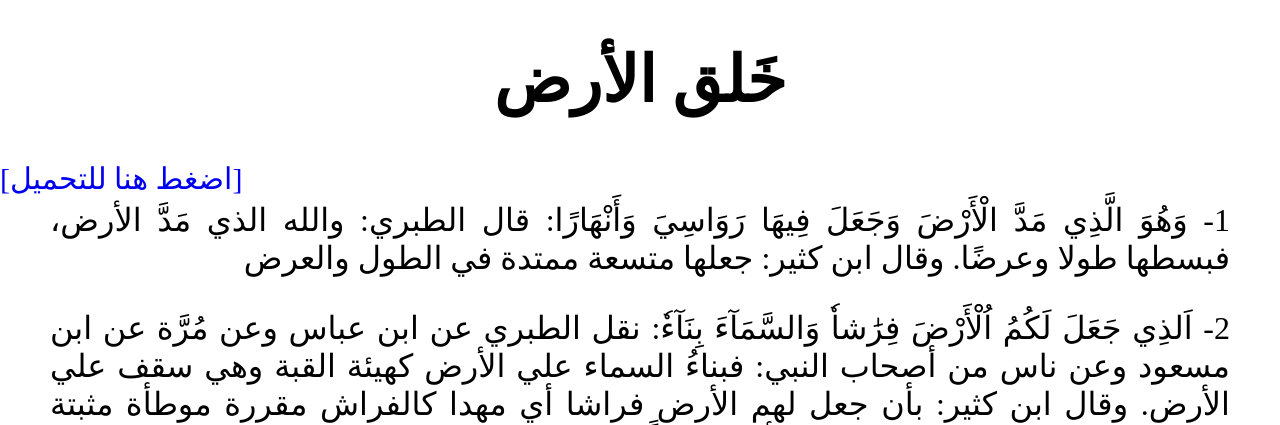
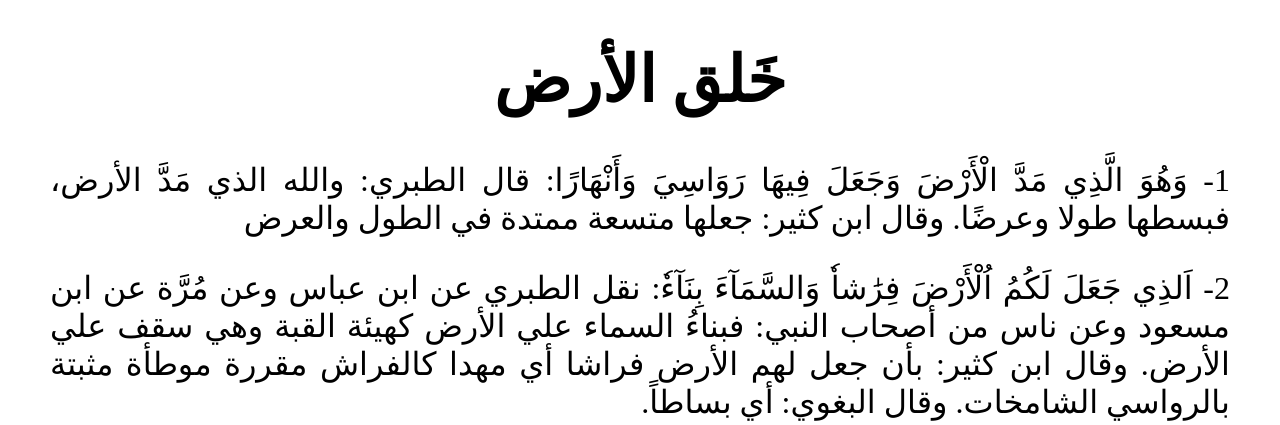
Before and after one commit to umawi1427/umawi-blogger, a PHP site: the page made by الأرض.php in a window 1280 px wide. Shown: the part 46-471 px from the top of the page. Run offline with PHP 8.4, Linux system fonts and the light colour scheme.

Commit message:
Update الأرض.php

```diff
--- a/الأرض.php
+++ b/الأرض.php
@@ -3,7 +3,6 @@ session_start();
 ?>
 <!DOCTYPE html>
 <html lang="ar">
-
 <head>
     <meta charset="UTF-8">
     <meta name="viewport" content="width=device-width, initial-scale=1.0">
@@ -29,7 +28,6 @@ session_start();
         </div>
     </nav>
     <h1 class="h">خَلق الأرض</h1>
-    <a class="downloadLink" href="downloads/الأرض من القرءان والسنة وأقوال السلف.pdf" style="font-size: 30px">[اضغط هنا للتحميل]</a>
     <p class="p">1- وَهُوَ الَّذِي مَدَّ الْأَرْضَ وَجَعَلَ فِيهَا رَوَاسِيَ وَأَنْهَارًا: قال الطبري: والله الذي مَدَّ الأرض، فبسطها طولا وعرضًا. وقال ابن كثير: جعلها متسعة ممتدة في الطول والعرض</p>
     <p class="p">2- اَلذِي جَعَلَ لَكُمُ اُلْأَرْضَ فِرَٰشاٗ وَالسَّمَآءَ بِنَآءٗ: نقل الطبري عن ابن عباس وعن مُرَّة عن ابن مسعود وعن ناس من أصحاب النبي: فبناءُ السماء علي الأرض كهيئة القبة وهي سقف علي الأرض. وقال ابن كثير: بأن جعل لهم الأرض فراشا أي مهدا كالفراش مقررة موطأة مثبتة بالرواسي الشامخات. وقال البغوي: أي بساطاً.</p>
     <p class="p">3- وَالْأَرْضَ فَرَشْنَٰهَا فَنِعْمَ اَلْمَٰهِدُونَ: قال البغوي: بسطناها ومهدناها لكم.</p>
@@ -51,5 +49,4 @@ session_start();
     <p class="p">19- عن أبي هريرة قال: قَالَ رَسُولُ اللَّهِ غزا نبيٌّ من الأنبياءِ.. قال: فغزا، فأدنَي للقريةِ حين صلاةِ العصرِ، أو قريبًا من ذلك، فقال للشَّمسِ: أنت مأمورةٌ وأنا مأمورٌ، اللَّهمَّ احبِسْها عليَّ شيئًا، فحُبِست عليه، حتَّي فتح اللهُ عليه، فغنِموا الغنائمَ. (صحيح البخاري)</p>
     <p class="p">20- قال ابن طاهر البغدادي: وأجمعوا يعني أهل السنة على وقوف الأرض وسكونها وأن حركتها إنما تكون بعارض يعرض لها من زلزلة ونحوها خلاف قول من زعم من الدهرية أن الأرض تهوي أبدا ولو كانت كذلك لوجب ألا يلحق الحجر الذي نلقيه من أيدينا الأرض أبدا لأن الخفيف لا يلحق ما هو أثقل منه في انحداره (الفرق بين الفرق ص195)</p>
 </body>
-
 </html>
```
